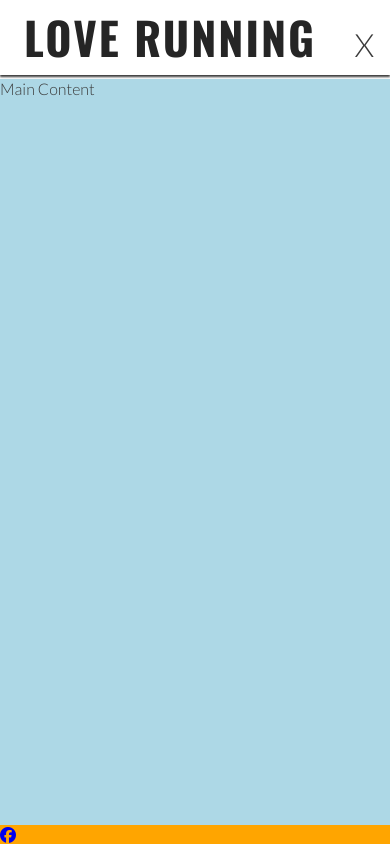
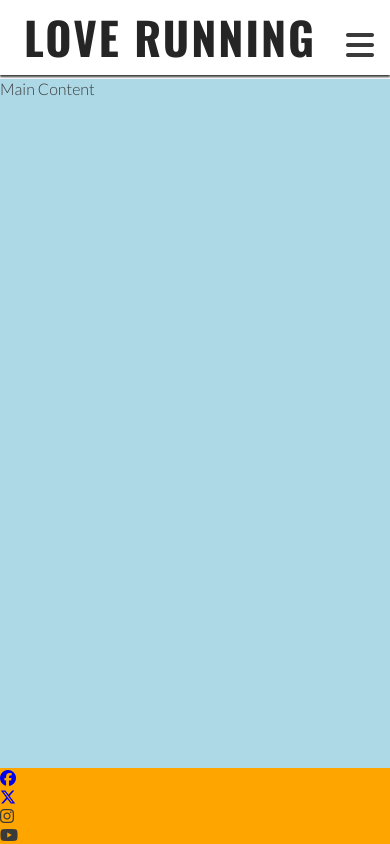
Before and after one commit to Tomboxhall/love-running, a plain HTML site: page index.html in a window 390 px wide. Drawn offline with nearby package versions, Linux system fonts and the light colour scheme.

Commit message:
Add font awesome and footer links for 3 more socials

```diff
--- a/index.html
+++ b/index.html
@@ -24,7 +24,8 @@
             <h1 id="logo">Love Running</h1>
         </a>
         <input type="checkbox" id="nav-toggle" name="nav-toggle">
-        <label for="nav-toggle" class="nav-toggle-label">X</label>
+        <label for="nav-toggle" class="nav-toggle-label"><i class="fa-solid fa-bars"></i>
+        </label>
         <nav>
             <ul id="menu">
                 <li><a href="" class="active">Home</a></li>
@@ -44,6 +45,18 @@
                 <a href="https://www.facebook.com/" target="_blank" rel="noopener" aria-label="Visit out Facebook Page (opens in new tab)">
                     <i class="fa-brands fa-facebook"></i></a>
             </li>
+            <li>
+                <a href="https://twitter.com/" target="_blank" rel="noopener" aria-label="Visit our Twitter Page (opens in new tab)">
+                    <i class="fa-brands fa-x-twitter"></i></a>
+            </li>
+            <li>
+                <a href="https://www.instagram.com/" target="_blank" rel="noopener" aria-label="Visit our Instagram Page (opens in new tab)"></a>
+                <i class="fa-brands fa-instagram"></i></a>
+            </li>
+            <li>
+                <a href="https://www.youtube.com/" target="_blank" rel="noopener" aria-label="Visit our Youtube Page (opens in new tab)"></a>
+                <i class="fa-brands fa-youtube"></i></a>
+            </li>
         </ul>
     </footer>
 
```
